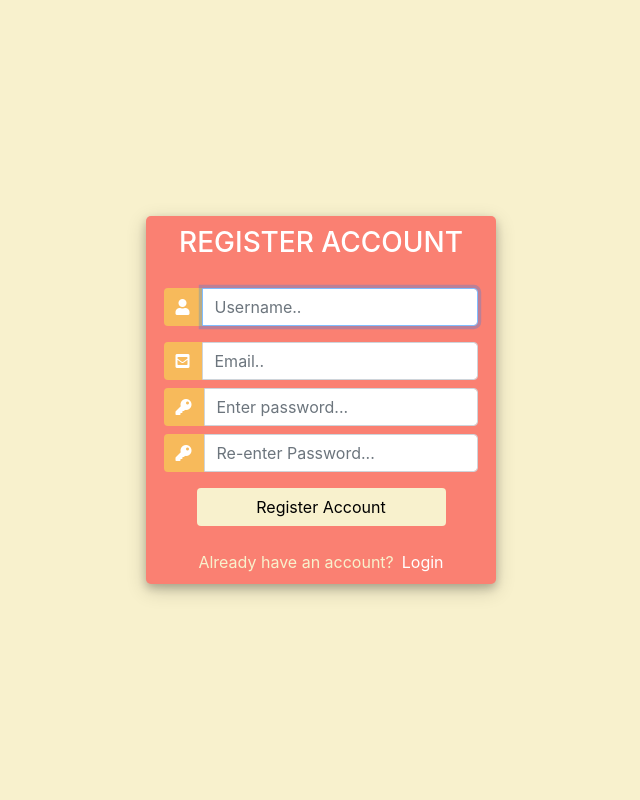
After one commit to unuefeejovwoke/crms-project, a Django app: page /register/ in a window 1280 px wide. The commit adds this page. Shown: the whole page, without its empty margins (319-959 px from the left). Run offline with Django 3.2, Linux system fonts and the light colour scheme; some libraries are stand-ins or nearby versions.

Commit message:
user_authentication

```diff
--- /dev/null
+++ b/crm/account/forms.py
@@ -0,0 +1,16 @@
+from django.forms import ModelForm, fields
+from django.contrib.auth.forms import UserCreationForm
+from django.contrib.auth.models import User
+from django import forms
+
+from .models import Order
+
+class OrderForm(ModelForm):
+    class Meta:
+        model = Order
+        fields = '__all__'
+
+class CreateUserForm(UserCreationForm):
+    class Meta:
+        model = User
+        fields = ["username", "email", "password1", "password2"]
--- a/crm/account/models.py
+++ b/crm/account/models.py
@@ -44,3 +44,6 @@ class Order(models.Model):
     product = models.ForeignKey(Product, null=True, on_delete= models.SET_NULL)
     date_created = models.DateTimeField(auto_now_add=True, null=True)
     status = models.CharField(max_length=200, null=True, choices=STATUS)
+    note = models.CharField(max_length=1000, null=True)
+    def __str__(self):
+        return self.product.name
--- /dev/null
+++ b/crm/account/templates/accounts/register.html
@@ -0,0 +1,137 @@
+<!DOCTYPE html>
+<html>
+
+<head>
+	<title>Register</title>
+	<link rel="stylesheet" href="https://stackpath.bootstrapcdn.com/bootstrap/4.1.3/css/bootstrap.min.css" integrity="sha384-MCw98/SFnGE8fJT3GXwEOngsV7Zt27NXFoaoApmYm81iuXoPkFOJwJ8ERdknLPMO" crossorigin="anonymous">
+	<script src="https://ajax.googleapis.com/ajax/libs/jquery/3.3.1/jquery.min.js"></script>
+	<link rel="stylesheet" href="https://use.fontawesome.com/releases/v5.6.1/css/all.css" integrity="sha384-gfdkjb5BdAXd+lj+gudLWI+BXq4IuLW5IT+brZEZsLFm++aCMlF1V92rMkPaX4PP" crossorigin="anonymous">
+
+	<style>
+		body,
+		html {
+			margin: 0;
+			padding: 0;
+			height: 100%;
+			background: #f8f1cd !important;
+		}
+		.user_card {
+			width: 350px;
+			margin-top: auto;
+			margin-bottom: auto;
+			background: #FA8072;
+			position: relative;
+			display: flex;
+			justify-content: center;
+			flex-direction: column;
+			padding: 10px;
+			box-shadow: 0 4px 8px 0 rgba(0, 0, 0, 0.2), 0 6px 20px 0 rgba(0, 0, 0, 0.19);
+			-webkit-box-shadow: 0 4px 8px 0 rgba(0, 0, 0, 0.2), 0 6px 20px 0 rgba(0, 0, 0, 0.19);
+			-moz-box-shadow: 0 4px 8px 0 rgba(0, 0, 0, 0.2), 0 6px 20px 0 rgba(0, 0, 0, 0.19);
+			border-radius: 5px;
+
+		}
+
+		.form_container {
+			margin-top: 20px;
+		}
+
+		#form-title{
+			color: #fff;
+		}
+		.login_btn {
+			width: 100%;
+			background: #f8f1cd !important;
+			color: black !important;
+		}
+		.login_btn:focus {
+			box-shadow: none !important;
+			outline: 0px !important;
+		}
+		.login_container {
+			padding: 0 2rem;
+		}
+		.input-group-text {
+			background: #f7ba5b !important;
+			color: white !important;
+			border: 0 !important;
+			border-radius: 0.25rem 0 0 0.25rem !important;
+		}
+		.input_user,
+		.input_pass:focus {
+			box-shadow: none !important;
+			outline: 0px !important;
+		}
+
+	</style>
+
+</head>
+<body>
+	<div class="container h-100">
+		<div class="d-flex justify-content-center h-100">
+			<div class="user_card">
+				<div class="d-flex justify-content-center">
+					<h3 id="form-title">REGISTER ACCOUNT</h3>
+				</div>
+				<div class="d-flex justify-content-center form_container">
+
+					<form method="POST" action="">
+                        {% csrf_token %}
+						<div class="input-group mb-3">
+							<div class="input-group-append">
+								<span class="input-group-text"><i class="fas fa-user"></i></span>
+							</div>
+							{{ form.username }}
+						</div>
+						<div class="input-group mb-2">
+							<div class="input-group-append">
+								<span class="input-group-text"><i class="fas fa-envelope-square"></i></span>
+							</div>
+							{{ form.email }}
+						</div>
+						<div class="input-group mb-2">
+							<div class="input-group-append">
+								<span class="input-group-text"><i class="fas fa-key"></i></span>
+							</div>
+							{{ form.password1 }}
+						</div>
+						<div class="input-group mb-2">
+							<div class="input-group-append">
+								<span class="input-group-text"><i class="fas fa-key"></i></span>
+							</div>
+							{{ form.password2 }}
+						</div>
+
+				   		<div class="d-flex justify-content-center mt-3 login_container">
+				 			<input class="btn login_btn" type="submit" value="Register Account">
+				   		</div>
+					</form>
+				</div>
+		        {{ form.errors}}
+				<div class="mt-4">
+					<div class="d-flex justify-content-center links" style="color: #f8f1cd">
+						Already have an account? <a href="{% url 'login' %}" class="ml-2" style="color: white; border-bottom: 2px solid #f8f1cd text-decoration: none;">Login</a>
+					</div>
+				</div>
+			</div>
+		</div>
+	</div>
+	<script>
+						/* Because i didnt set placeholder values in forms.py they will be set here using vanilla Javascript
+		//We start indexing at one because CSRF_token is considered and input field
+		 */
+
+		//Query All input fields
+		var form_fields = document.getElementsByTagName('input')
+		form_fields[1].placeholder='Username..';
+		form_fields[2].placeholder='Email..';
+		form_fields[3].placeholder='Enter password...';
+		form_fields[4].placeholder='Re-enter Password...';
+
+
+		for (var field in form_fields){
+			form_fields[field].className += ' form-control'
+		}
+	</script>
+</body>
+</html>
--- a/crm/account/urls.py
+++ b/crm/account/urls.py
@@ -2,8 +2,16 @@ from django.urls import path
 from .import views
 
 urlpatterns = [
+    path('register/', views.registerPage, name="register"),
+    path('login/', views.loginPage, name="login"),
+    path('logout/', views.logoutUser, name="logout"),
+
     path('', views.home, name="home"),
     path('products/', views.products, name="products"),
     path('customer/<str:pk_test>/', views.customer, name="customer"),
 
+    path('create_order/<str:pk>/', views.createOrder, name="create_order"),
+    path('update_order/<str:pk>/', views.updateOrder, name="update_order"),
+    path('delete_order/<str:pk>/', views.deleteOrder, name="delete_order"),
+
 ]
--- a/crm/account/views.py
+++ b/crm/account/views.py
@@ -1,9 +1,53 @@
-from django.shortcuts import render
+from django.db.models.query import QuerySet
+from django.shortcuts import render, redirect
 from django.http import HttpResponse
+from django.forms import inlineformset_factory
 
 # Create your views here.
 from .models import *
+from .forms import OrderForm,CreateUserForm
+from .filters import OrderFilter
+from django.contrib.auth.forms import UserCreationForm
+from django.contrib import messages
+from django.contrib.auth import authenticate, login, logout
+from django.contrib.auth.decorators import login_required
 
+def registerPage(request):
+    if request.user.is_authenticated:
+        return redirect('home')
+    else:
+        form = CreateUserForm
+        if request.method == 'POST':
+            form = CreateUserForm(request.POST)
+            if form.is_valid():
+                form.save()
+                user = form.cleaned_data.get("username")
+                messages.success(request, "Account was created for " + user)
+                return redirect("login")
+        context = {'form': form}
+        return render(request, 'accounts/register.html', context)
+
+def loginPage(request):
+    if request.user.is_authenticated:
+        return redirect('home')
+    else:
+        if request.method == "POST":
+            username = request.POST.get("username")
+            password = request.POST.get("password")
+
+            user = authenticate(request, username=username, password=password)
+            if user is not None:
+                login(request, user)
+                return redirect('home')
+            else:
+                messages.info(request, "Username Or Password is incorrect")
+        context = {}
+        return render(request, 'accounts/login.html', context)
+
+def logoutUser(request):
+    logout(request)
+    return redirect('login')
+@login_required(login_url='login')
 def home(request):
     orders = Order.objects.all()
     customers = Customer.objects.all()
@@ -24,15 +68,57 @@ def home(request):
     }
     return render(request, "accounts/dashboard.html", context)
 
+@login_required(login_url='login')
 def products(request):
     products = Product.objects.all()
     return render(request, "accounts/products.html", {"products": products})
 
+@login_required(login_url='login')
 def customer(request, pk_test):
     customer = Customer.objects.get(id=pk_test)
 
     orders = customer.order_set.all()
     order_count = orders.count()
 
-    context = {'customer':customer, 'orders':orders, 'order_count':order_count}
+    myFilter = OrderFilter(request.GET, queryset=orders)
+    orders = myFilter.qs
+
+    context = {'customer':customer, 'orders':orders, 'order_count':order_count, "myFilter": myFilter}
     return render(request, 'accounts/customer.html',context)
+
+@login_required(login_url='login')
+def createOrder(request, pk):
+    OrderFormSet = inlineformset_factory(Customer, Order, fields=("product", "status"), extra=10)
+    customer = Customer.objects.get(id=pk)
+    formset = OrderFormSet(queryset=Order.objects.none(),instance=customer)
+    #form = OrderForm(initial={'customer': customer})
+    if request.method == "POST":
+        #print("Printing Post", request.POST)
+        formset = OrderFormSet(request.POST, instance=customer)
+        if formset.is_valid():
+            formset.save()
+            return redirect('/')
+    context = {'formset': formset}
+    return render(request, "accounts/order_form.html", context)
+
+@login_required(login_url='login')
+def updateOrder(request, pk):
+    order = Order.objects.get(id=pk)
+    form = OrderForm(instance=order)
+    if request.method == "POST":
+        form = OrderForm(request.POST, instance=order)
+        if form.is_valid():
+            form.save()
+            return redirect('/')
+
+    context = {'form': form}
+    return render(request, "accounts/order_form.html", context)
+
+@login_required(login_url='login')
+def deleteOrder(request, pk):
+    order = Order.objects.get(id=pk)
+    if request.method == "POST":
+        order.delete()
+        return redirect('/')
+    context = {'item': order}
+    return render(request, "accounts/delete.html", context)
--- a/crm/crm/settings.py
+++ b/crm/crm/settings.py
@@ -40,7 +40,8 @@ INSTALLED_APPS = [
     'django.contrib.messages',
     'django.contrib.staticfiles',
 
-    'account'
+    'account',
+    'django_filters',
 ]
 
 MIDDLEWARE = [
```
Also changed, not shown: crm/account/filters.py (added, +12 -0 lines), crm/account/templates/accounts/customer.html (+13 -13 lines), crm/account/templates/accounts/dashboard.html (+3 -4 lines), crm/account/templates/accounts/delete.html (added, +20 -0 lines), crm/account/templates/accounts/login.html (added, +124 -0 lines), crm/account/templates/accounts/navbar.html (+12 -0 lines), crm/account/templates/accounts/order_form.html (added, +20 -0 lines), crm/account/migrations/0007_order_note.py (added), crm/db.sqlite3.
